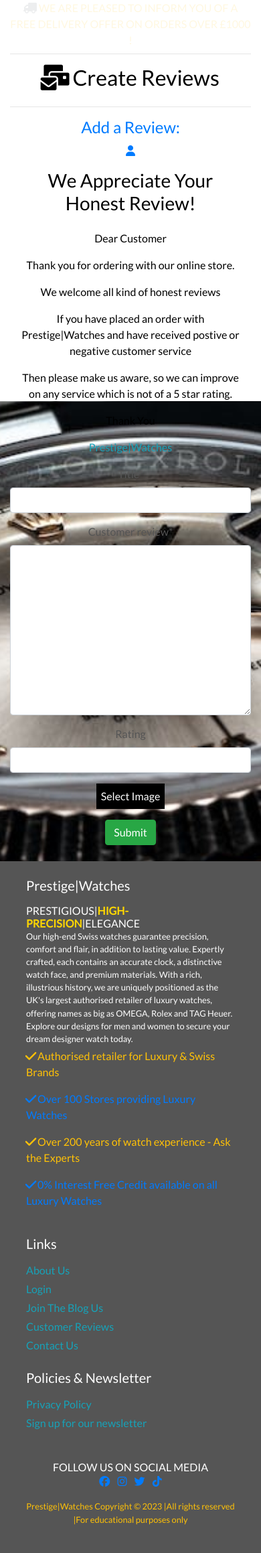
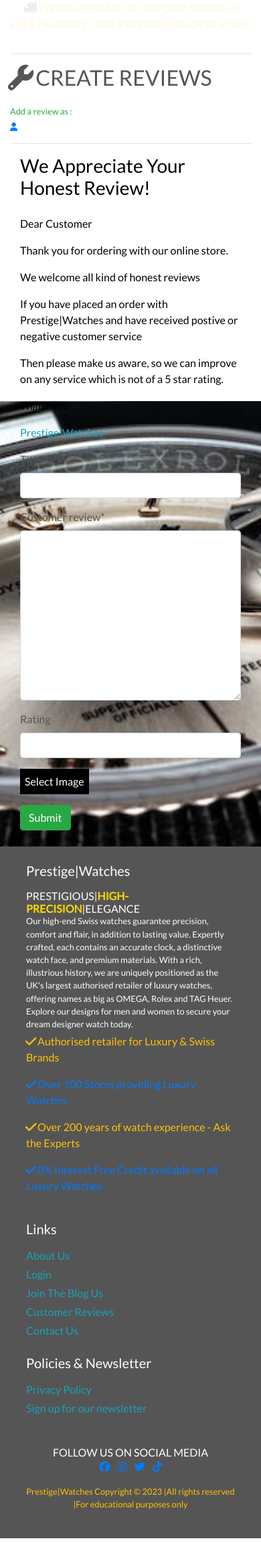
Before and after one commit to Shanbashir1/Project5, a Django app: page /reviews/add_review/ in a window 390 px wide. Shown: the part 245-2564 px from the top of the page at 67% size. After the commit the page ends 2542 px from the top, so only its background shows below. Run offline with Django 3.2, Linux system fonts and the light colour scheme; some libraries are stand-ins or nearby versions.

Commit message:
Made further adjustments on media querie for mobile screen to make it responsive

```diff
--- a/reviews/templates/reviews/create_review.html
+++ b/reviews/templates/reviews/create_review.html
@@ -8,29 +8,29 @@
         <div class="col"></div>
     </div>
 </div>
+</div>
 {% endblock %}
 
 
 {% block content %}
 <div class="overlay"></div>
-<div class="container-fluid flex-column">
+<div class="container">
     <div class="row">
-            <div class="col text-center">
+        <div class="col-12 col-md-6">
             <hr>
-                <h2 class="mb-4 text-black mt-3"><i class="fa-solid fa-envelopes-bulk fa-beat"></i> Create Reviews</h2>
+            <h2 class="logo-font mb-4"><i class="fa-solid fa-wrench fa-beat"></i> Create Reviews</h2>
+            {% if reviews %}
+            <h5 class="text-success small">Edit a review as :</h5>
+            <h5 class="text-black small"><i class="fas fa-user text-primary"></i> {{ user.username  | slice:":10" }}</h5>
+            {% else %}
+            <h5 class="text-success small">Add a review as :</h5>
+            <h5 class="text-black small"><i class="fas fa-user text-primary"></i> {{ user.username  | slice:":10" }}</h5>
+            {% endif %}
             <hr>
-            <div class="col-12 text-center">
-            {% if reviews %}
-            <h4 class="mt-30 text-primary">Edit Review:</h4>
-            <p class="text-black"><i class="fas fa-user text-primary"></i> {{ user.username  | slice:":10" }}</p>
-            {% else %}
-            <h4 class="mt-30 text-primary">Add a Review:</h4>
-            <p class="text-black"><i class="fas fa-user text-primary"></i> {{ user.username  | slice:":10" }}</p>
-            {% endif %}
         </div>
     </div>
-</div>
-    <div class="col md-12 text-center">
+
+    <div class="col-12 col-md-6">
         {% if reviews %}
         <h3 class="mb-4 text-black">We Value Customer Feedback</h3>
         {% else %}
@@ -44,11 +44,7 @@
         <p class="text-black">Then please make us aware, so we can improve on any service which is not of a 5 star rating.</p>
         <p class="text-black">Thank You</p>
         <p class="text-info">Prestige|Watches</p>
-    </div>
-</div>
-    <div class="col-md-8 mt-3 offset-md-2">
-        <div class="row">
-            <div class="col text-center">
+
         <form method="post" enctype="multipart/form-data">
         {% csrf_token %}
         {% for field in form %}
@@ -62,7 +58,6 @@
         </form>
         </div>
     </div>
-    </div>
 {% endblock %}
 {% block postloadjs %}
 {{ block.super }}
```
Also changed, not shown: blog/templates/blog/add_blog.html (+12 -16 lines), blog/templates/blog/edit_blog.html (+10 -13 lines), products/templates/products/add_product.html (+4 -6 lines), products/templates/products/edit_product.html (+5 -7 lines), reviews/templates/reviews/reviews.html (+6 -8 lines), media/Omega_New_2021_Speedmaster_Moonwatch.webp (added). Lines whose indentation alone changed are shown as unchanged.
